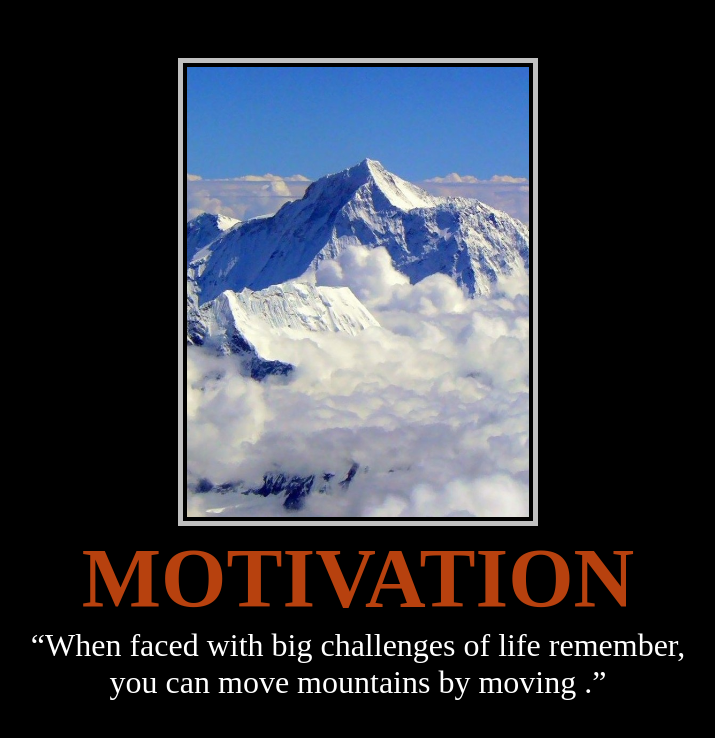
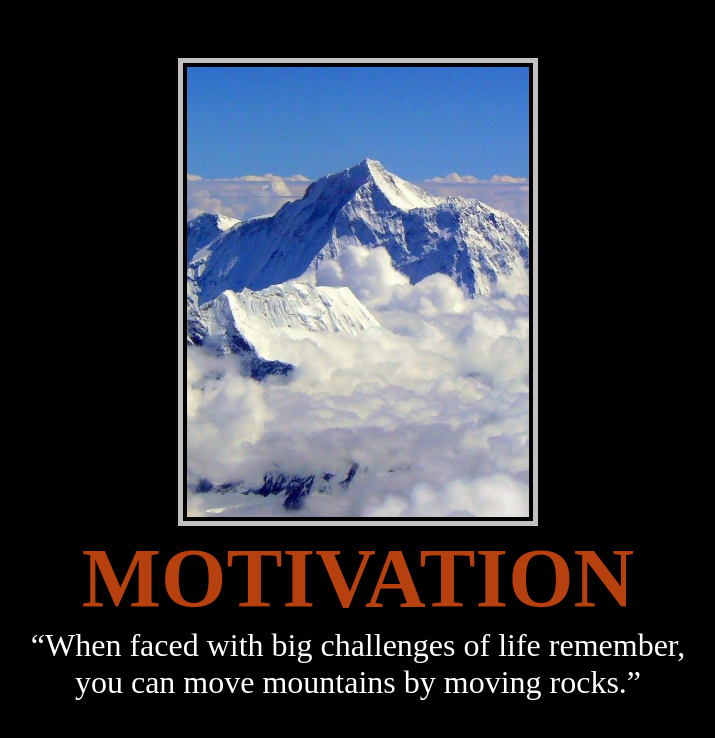
Before and after one commit to pulkitgaba009/motivation-css, a plain HTML site: page index.html in a window 1280 px wide. Shown: the whole page, without its empty margins (282-997 px from the left). Drawn offline with Linux system fonts and the light colour scheme.

Commit message:
Update index.html

```diff
--- a/index.html
+++ b/index.html
@@ -12,7 +12,7 @@
     <h1 style="margin: 0%;">MOTIVATION</h1>
     <p style="margin: 0%;">
         <q>When faced with big challenges of life remember,<br>
-         you can move mountains by moving .</q>
+         you can move mountains by moving rocks.</q>
     </p>
     </div>
 
```
